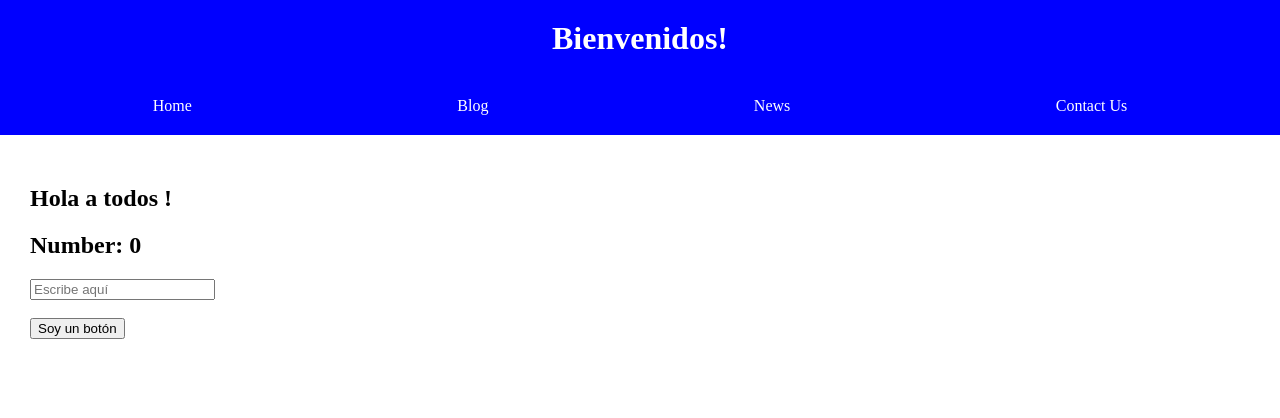
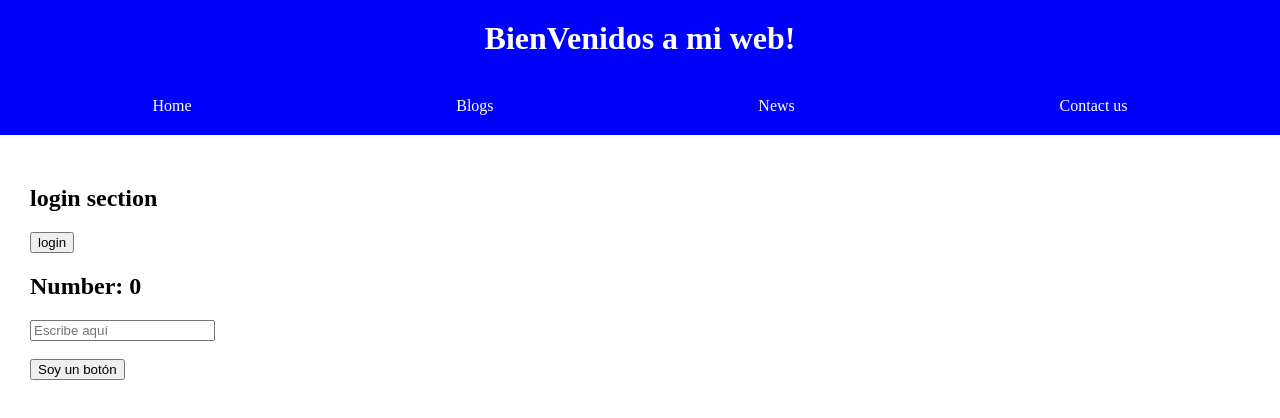
Before and after one commit to JDargon/React_OpenWebinars, a React (Vite) app in the folder vite-project/: page / in a window 1280 px wide. Shown: the top 418 px of the page. Built offline with nearby package versions, Linux system fonts and the light colour scheme.

Commit message:
condicionales

```diff
--- a/vite-project/src/App.jsx
+++ b/vite-project/src/App.jsx
@@ -2,36 +2,53 @@ import { useState } from 'react';
 import './App.css'
 import ButtonComponent from './components/ButtonComponent'
 import HeaderComponnet from './components/HeaderComponent'
+import Login from './components/Login';
 
 function App() {
 
-  //let number = 0;
-
   const [number, setNumber] = useState(0);
   const [myValue, setMyValue] = useState("");
-  let myPlaceholder = "Escribe aquí";
+  const [greetings, setGreetings] = useState("BienVenidos a mi web!")
+
+  const [user, setUser] = useState({})
+
+  let myPlaceholder = "Escribe aquí"
+
+  const links = {
+    home: "Home",
+    blog: "Blogs",
+    news: "News",
+    contact: "Contact us"
+  };
 
   const sayHello = () => {
     console.log("Hello!");
   }
 
   const handleChange = (e) => {
-    //console.log(e.target.value);
     setMyValue(e.target.value)
   }
 
   const addOne = () => {
-    //number++;
     setNumber(number + 1);
     console.log(number);
   }
 
+  const login = (userInfo) => {
+    console.log(userInfo);
+    setUser(userInfo)
+  }
+
   return (
     <>
-      <HeaderComponnet />
+      <HeaderComponnet saludos={greetings} links={links} />
 
-      <main className='main-content'>
-        <h2 onClick={sayHello}>Hola a todos !</h2>
+      <main className='main-content' >
+
+        { user.username && <h2 onClick={sayHello}>Hola {user.username}</h2> }
+
+        <Login handleLogin={login}/>
+
         <h2 onClick={addOne}>Number: {number}</h2>
         <input value={myValue} type='text' placeholder={myPlaceholder} onChange={handleChange} />
 
--- a/vite-project/src/components/HeaderComponent.jsx
+++ b/vite-project/src/components/HeaderComponent.jsx
@@ -1,22 +1,26 @@
 import "./HeaderComponent.css";
 
-function HeaderComponnet() {
+function HeaderComponnet(props) {
+
+    const {saludos, links} =  props;
+
+
     return (
         <header className="header">
-            <h1 className="title">Bienvenidos!</h1>
+            <h1 className="title">{saludos}</h1>
             <nav>
                 <ul className="header-list">
                     <li>
-                        <a className="link" href="#">Home</a>
+                        <a className="link" href="#">{links.home}</a>
                     </li>
                     <li>
-                        <a className="link" href="#">Blog</a>
+                        <a className="link" href="#">{links.blog}</a>
                     </li>
                     <li>
-                        <a className="link" href="#">News</a>
+                        <a className="link" href="#">{links.news}</a>
                     </li>
                     <li>
-                        <a className="link" href="#">Contact Us</a>
+                        <a className="link" href="#">{links.contact}</a>
                     </li>
                 </ul>
             </nav>
--- /dev/null
+++ b/vite-project/src/components/Login.jsx
@@ -0,0 +1,20 @@
+function Login(props) {
+
+    const user = {
+        username: "Daniel",
+        email: "dani@gmail.com"
+    }
+
+    const handleClick = () => {
+        props.handleLogin(user)
+    }
+
+    return (
+        <section>
+            <h2>login section</h2>
+            <button onClick={handleClick}>login</button>
+        </section>
+    )
+}
+
+export default Login
```
